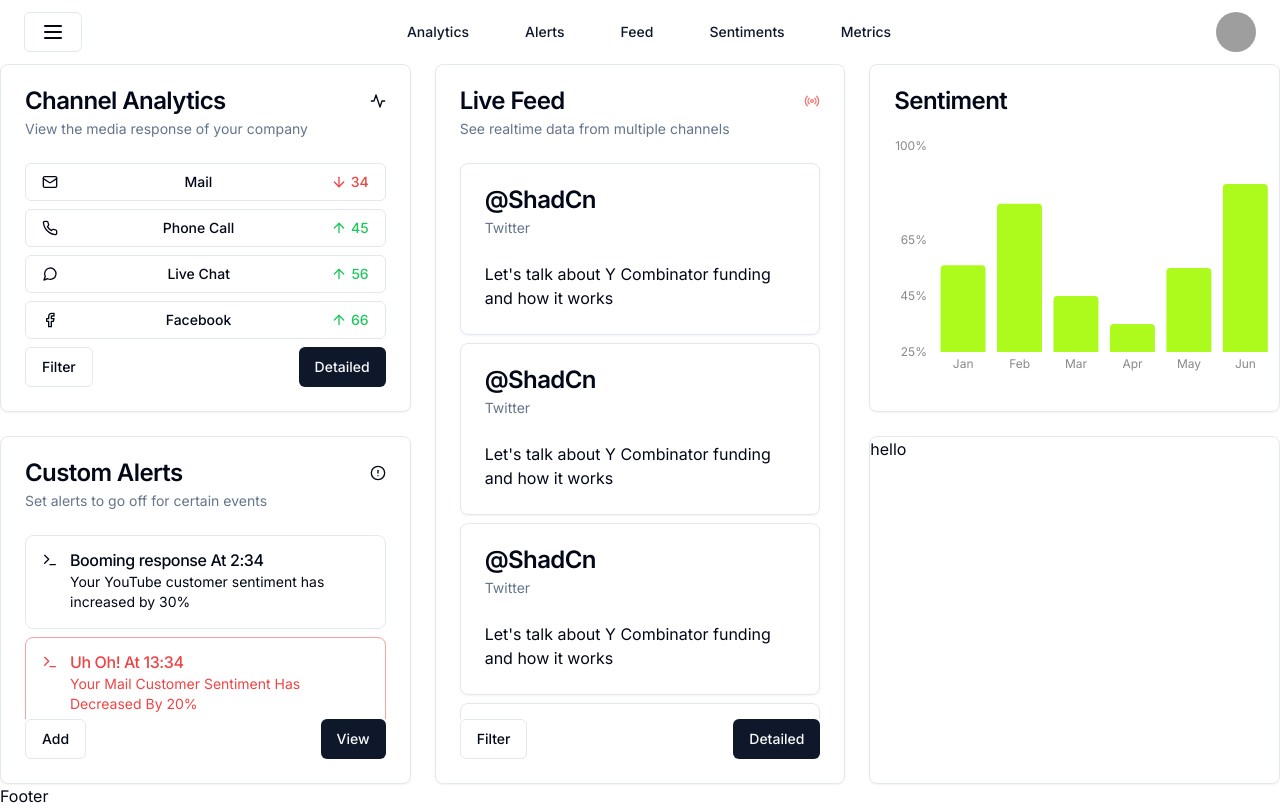
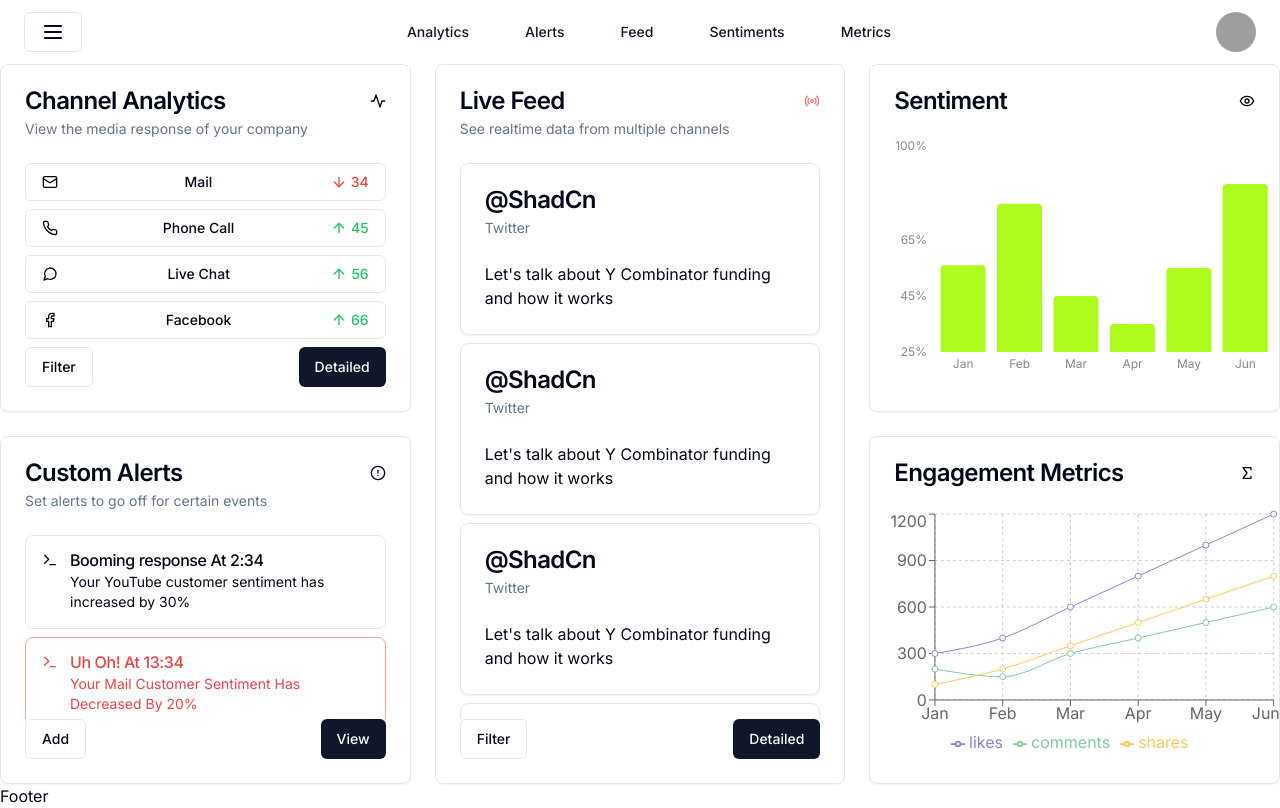
Before and after one commit to UmbrellaCrow612/real-time-customer-engagement-dashboard, a Next.js app: page / in a window 1280 px wide. Built offline with nearby package versions, Linux system fonts and the light colour scheme; grey boxes are pictures that could not be loaded.

Commit message:
added metrics line graph

```diff
--- a/src/app/page.tsx
+++ b/src/app/page.tsx
@@ -1,19 +1,17 @@
 import ChannelAnalytics from "@/components/HomeDashboard/ChannelAnalytics";
 import CustomAlerts from "@/components/HomeDashboard/CustomAlerts";
+import EngagementMetrics from "@/components/HomeDashboard/EngagementMetrics";
 import LiveFeed from "@/components/HomeDashboard/LiveFeed";
 import SentimentGraph from "@/components/HomeDashboard/SentimentGraph";
-import { Card } from "@/components/ui/card";
 
 export default function Home() {
   return (
-    <div className="mx-auto max-w-screen-xl xl:h-[45rem] px-4 xl:px-0 xl:grid xl:grid-flow-col xl:grid-rows-4 xl:gap-6 xl:grid-cols-3">
+    <div className="mx-auto max-w-screen-xl xl:h-[45rem] px-4 xl:px-0 xl:grid xl:grid-flow-col xl:grid-rows-4 xl:gap-6 xl:grid-cols-3 space-y-4 xl:space-y-0">
       <ChannelAnalytics />
       <CustomAlerts />
       <LiveFeed />
       <SentimentGraph />
-      <div className="h-[20rem] xl:h-auto xl:row-span-2 xl:col-span-1 flex flex-col">
-        <Card className="w-full h-full">hello</Card>
-      </div>
+      <EngagementMetrics />
     </div>
   );
 }
--- /dev/null
+++ b/src/components/HomeDashboard/EngagementMetrics.tsx
@@ -0,0 +1,62 @@
+"use client";
+
+import { SigmaIcon } from "lucide-react";
+import { Card, CardHeader, CardTitle } from "../ui/card";
+import {
+  LineChart,
+  Line,
+  XAxis,
+  YAxis,
+  CartesianGrid,
+  Tooltip,
+  Legend,
+  ResponsiveContainer,
+} from "recharts";
+
+const data = [
+  { name: "Jan", likes: 300, comments: 200, shares: 100 },
+  { name: "Feb", likes: 400, comments: 150, shares: 200 },
+  { name: "Mar", likes: 600, comments: 300, shares: 350 },
+  { name: "Apr", likes: 800, comments: 400, shares: 500 },
+  { name: "May", likes: 1000, comments: 500, shares: 650 },
+  { name: "Jun", likes: 1200, comments: 600, shares: 800 },
+];
+
+export default function EngagementMetrics() {
+  return (
+    <Card className="h-[20rem] xl:h-auto xl:row-span-2 xl:col-span-1 flex flex-col">
+      <CardHeader>
+        <CardTitle className="flex items-center justify-between">
+          Engagement Metrics <SigmaIcon className="w-4 h-4" />
+        </CardTitle>
+      </CardHeader>
+      <ResponsiveContainer width="100%" height={250}>
+        <LineChart data={data}>
+          <CartesianGrid strokeDasharray="3 3" />
+          <XAxis dataKey="name" />
+          <YAxis />
+          <Tooltip />
+          <Legend />
+          <Line
+            type="monotone"
+            dataKey="likes"
+            stroke="#8884d8"
+            activeDot={{ r: 8 }}
+          />
+          <Line
+            type="monotone"
+            dataKey="comments"
+            stroke="#82ca9d"
+            activeDot={{ r: 8 }}
+          />
+          <Line
+            type="monotone"
+            dataKey="shares"
+            stroke="#ffc658"
+            activeDot={{ r: 8 }}
+          />
+        </LineChart>
+      </ResponsiveContainer>
+    </Card>
+  );
+}
--- a/src/components/HomeDashboard/SentimentGraph.tsx
+++ b/src/components/HomeDashboard/SentimentGraph.tsx
@@ -1,5 +1,6 @@
-"use client"
+"use client";
 
+import { EyeIcon } from "lucide-react";
 import { Card, CardHeader, CardTitle } from "../ui/card";
 
 import { Bar, BarChart, ResponsiveContainer, XAxis, YAxis } from "recharts";
@@ -31,14 +32,16 @@ const data = [
   },
 ];
 
-const percentageFormatter = (value:any) => `${value}%`;
+const percentageFormatter = (value: any) => `${value}%`;
 
 export default function SentimentGraph() {
   return (
     <>
       <Card className="h-[20rem] xl:h-auto xl:row-span-2 xl:col-span-1 flex flex-col">
         <CardHeader>
-          <CardTitle>Sentiment</CardTitle>
+          <CardTitle className="flex items-center justify-between">
+            Sentiment <EyeIcon className="w-4 h-4" />
+          </CardTitle>
         </CardHeader>
         <ResponsiveContainer width="100%" height={250}>
           <BarChart data={data}>
```
